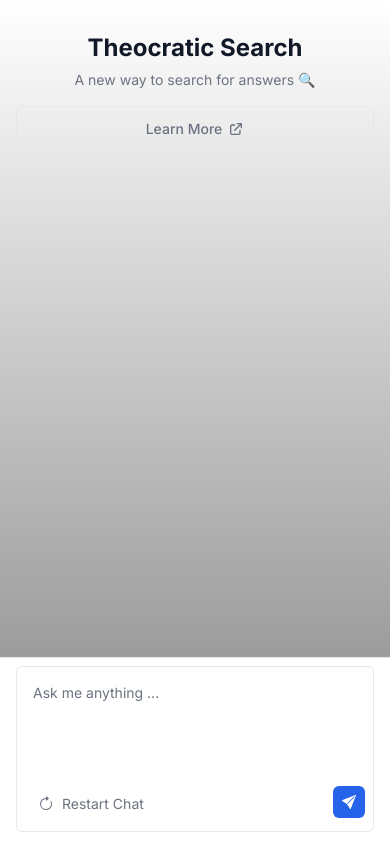
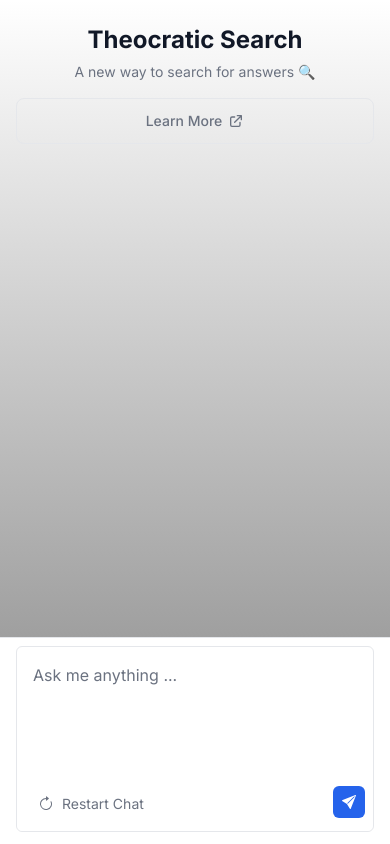
Before and after one commit to rimorin/theocratic-search, a Next.js app: page / in a window 390 px wide. Built offline with nearby package versions, Linux system fonts and the light colour scheme.

Commit message:
Adjust base input text size

```diff
--- a/app/page.tsx
+++ b/app/page.tsx
@@ -156,9 +156,8 @@ export default function Home() {
           </div>
         </div>
       )}
-
       <div className="flex flex-col justify-between h-screen">
-        <div className="max-w-screen-xl px-4 pt-8 sm:px-6 sm:py-12 lg:px-8">
+        <div className="max-w-screen-xl px-4 pt-6 sm:px-6 sm:py-12 lg:px-8">
           <div className="sm:flex sm:items-center sm:justify-between">
             <div className="text-center sm:text-left">
               <h1 className="text-2xl md:text-4xl md:leading-tight font-bold text-gray-900 sm:text-3xl dark:text-white">
@@ -252,7 +251,7 @@ export default function Home() {
                 onChange={(e) => setSearchTerm(e.target.value)}
                 value={searchTerm}
                 rows={5}
-                className="p-4 pb-12 block w-full border-gray-200 rounded-md text-sm focus:border-blue-500 focus:ring-blue-500 dark:bg-slate-900 dark:border-gray-700 dark:text-gray-400 z-10"
+                className="p-4 pb-12 block w-full border-gray-200 rounded-md focus:border-blue-500 focus:ring-blue-500 dark:bg-slate-900 dark:border-gray-700 dark:text-gray-400"
                 placeholder={DEFAULT_INPUT_PLACEHOLDER}
               ></textarea>
               <div className="absolute bottom-px inset-x-px p-2 rounded-b-md bg-white dark:bg-slate-900">
```
